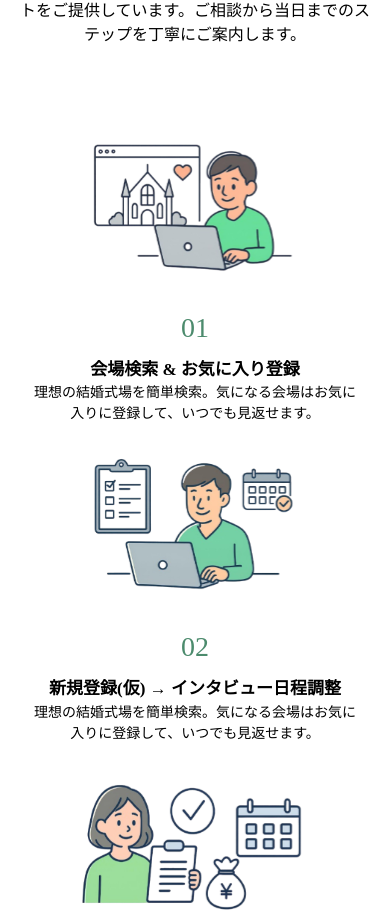
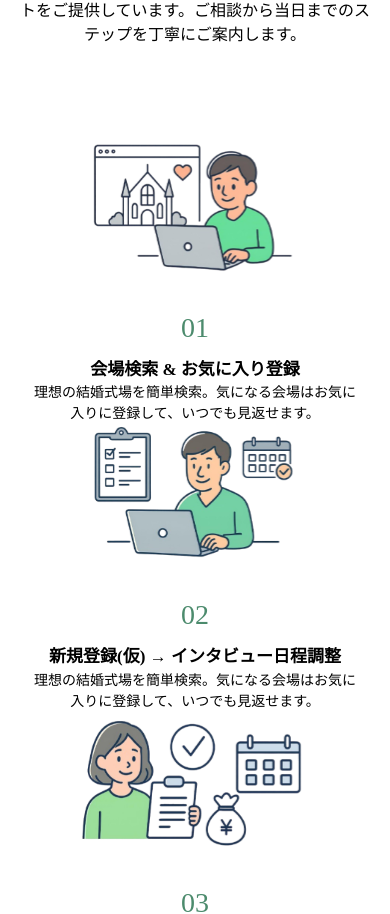
Before and after one commit to neraindai/yuin, a React (Vite) app: page / in a window 390 px wide. Shown: the part 4830-5744 px from the top of the page. Built offline with nearby package versions, Linux system fonts and the light colour scheme.

Commit message:
modified section

```diff
--- a/src/components/ExtraComponent/StepComponent.jsx
+++ b/src/components/ExtraComponent/StepComponent.jsx
@@ -43,17 +43,14 @@ const StepComponent = () => {
       <SectionHeader sectionTitle="サービスの流れ" shortDescription="「ゆいのね」では、おふたりの想いに寄り添いながら、結婚式当日まで安心して進められるサポートをご提供しています。ご相談から当日までのステップを丁寧にご案内します。" />
       <div className="mb-8">
         <motion.div
-          className="grid grid-cols-1 sm:grid-cols-2 md:grid-cols-3 gap-8 px-4"
+          className="flex flex-wrap justify-center px-4"
           initial={{ opacity: 0, y: 50 }}
           whileInView={{ opacity: 1, y: 0 }}
           viewport={{ once: false }}
           transition={{ duration: 0.5 }}
         >
           {steps.map((step, index) => (
-            <div
-              key={index}            >
-              <StepCard {...step} />
-            </div>
+              <StepCard key={index} {...step} />
           ))}
         </motion.div>
         <div className="flex align-center justify-center mt-8">
```
